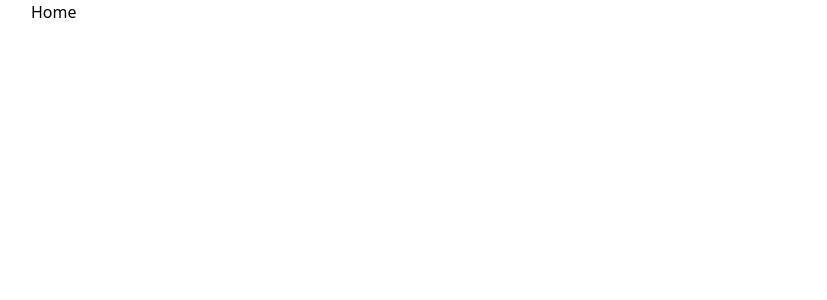
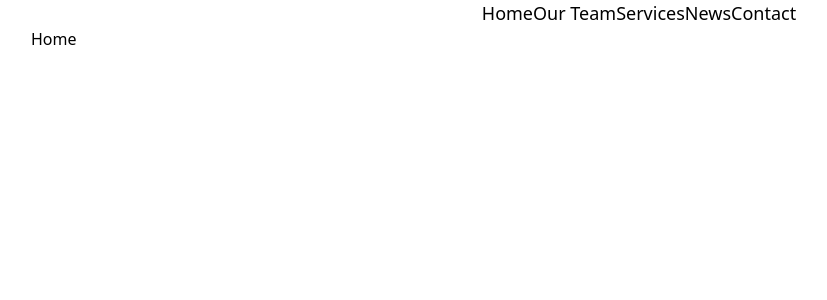
Before and after one commit to katlizf/Next.js-TypeScript-Site-Mock-Up, a Next.js app: page / in a window 1280 px wide. Shown: the top 300 px of the page, without its empty margins (1-828 px from the left). Built offline with nearby package versions, Linux system fonts and the light colour scheme.

Commit message:
working on navbar

```diff
--- a/src/components/Navbar.tsx
+++ b/src/components/Navbar.tsx
@@ -1,10 +1,29 @@
 import React from 'react'
 import Image from 'next/image'
+import Link from 'next/link'
+import styles from '../styles/Navbar.module.css'
 
 function Navbar() {
     return (
         <div>
             {/* <Image src={'/images/ttt-logo.png'} width={250} height={200} alt='Logo' /> */}
+            <div className={styles.nav}>
+                <Link href='/'>
+                    <button className={styles.navItem}>Home</button>
+                </Link>
+                <Link href='/ourteam'>
+                    <button className={styles.navItem}>Our Team</button>
+                </Link>
+                <Link href='/services'>
+                    <button className={styles.navItem}>Services</button>
+                </Link>
+                <Link href='/news'>
+                    <button className={styles.navItem}>News</button>
+                </Link>
+                <Link href='/contact'>
+                    <button className={styles.navItem}>Contact</button>
+                </Link>
+            </div>
         </div>
     )
 }
--- /dev/null
+++ b/src/styles/Navbar.module.css
@@ -0,0 +1,13 @@
+.nav {
+    display: flex;
+    justify-content: center;
+}
+.navItem {
+    border: none;
+    background-color: white;
+    cursor: pointer;
+    font-size: large;
+}
+.navItem:hover {
+    color: #3C70A2
+}
```
